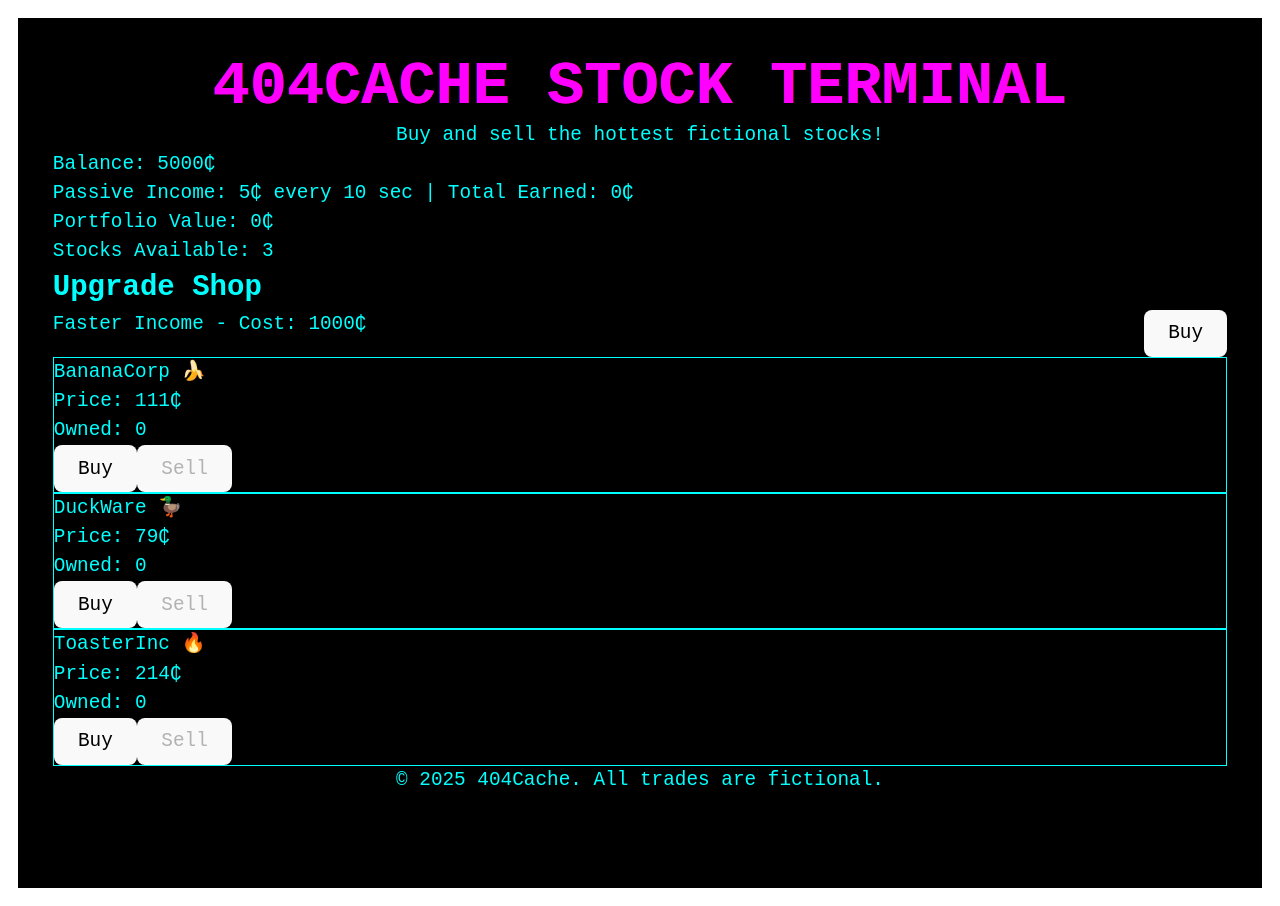
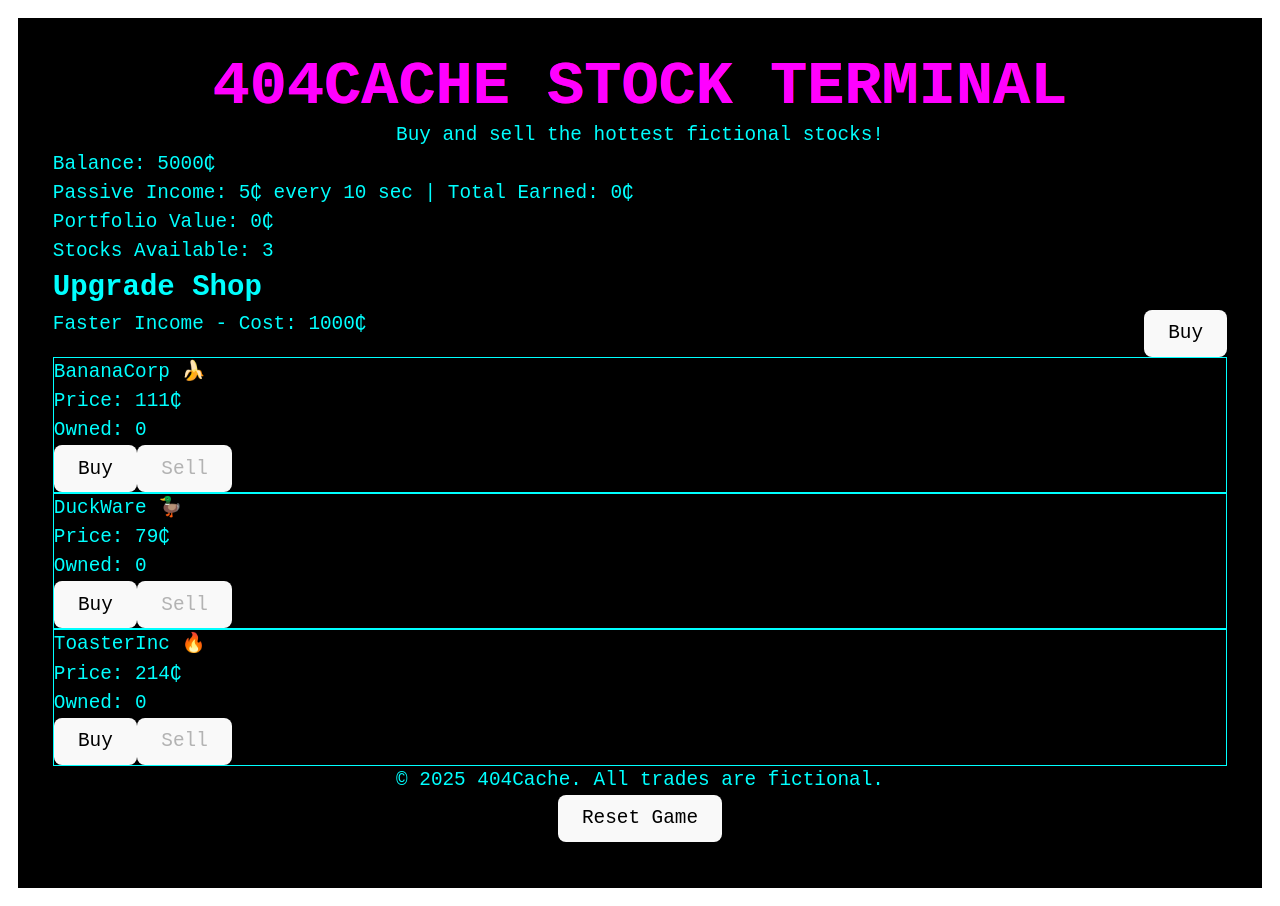
Before and after one commit to uxillary/404cache, a React (Vite) app: page / in a window 1280 px wide. Built offline with nearby package versions, Linux system fonts and the light colour scheme.

Commit message:
feat: add reset game option

```diff
--- a/src/App.jsx
+++ b/src/App.jsx
@@ -108,6 +108,24 @@ function App() {
     }
   };
 
+  const resetGame = () => {
+    setBalance(5000);
+    setPortfolio({});
+    setPassiveRate(5);
+    setPurchasedUpgrades([]);
+    setPassiveEarned(0);
+    setStocks([
+      { name: 'BananaCorp \ud83c\udf4c', price: 120 },
+      { name: 'DuckWare \ud83e\udd86', price: 80 },
+      { name: 'ToasterInc \ud83d\udd25', price: 200 },
+    ]);
+    localStorage.removeItem('balance');
+    localStorage.removeItem('portfolio');
+    localStorage.removeItem('passiveRate');
+    localStorage.removeItem('purchasedUpgrades');
+    localStorage.removeItem('passiveEarned');
+  };
+
   return (
     <div className="min-h-screen bg-black text-green-300 font-mono p-4 md:p-8 flex items-start justify-center">
       <div className="w-full max-w-3xl">
@@ -127,7 +145,7 @@ function App() {
           onBuy={handleBuy}
           onSell={handleSell}
         />
-        <Footer />
+        <Footer onReset={resetGame} />
       </div>
     </div>
   );
--- a/src/components/Footer.jsx
+++ b/src/components/Footer.jsx
@@ -1,7 +1,17 @@
-function Footer() {
+function Footer({ onReset }) {
   return (
     <footer className="mt-8 text-center text-green-500 text-sm">
       © 2025 404Cache. All trades are fictional.
+      {onReset && (
+        <div className="mt-2">
+          <button
+            onClick={onReset}
+            className="bg-red-700 hover:bg-red-900 text-white px-3 py-1 rounded"
+          >
+            Reset Game
+          </button>
+        </div>
+      )}
     </footer>
   );
 }
```
